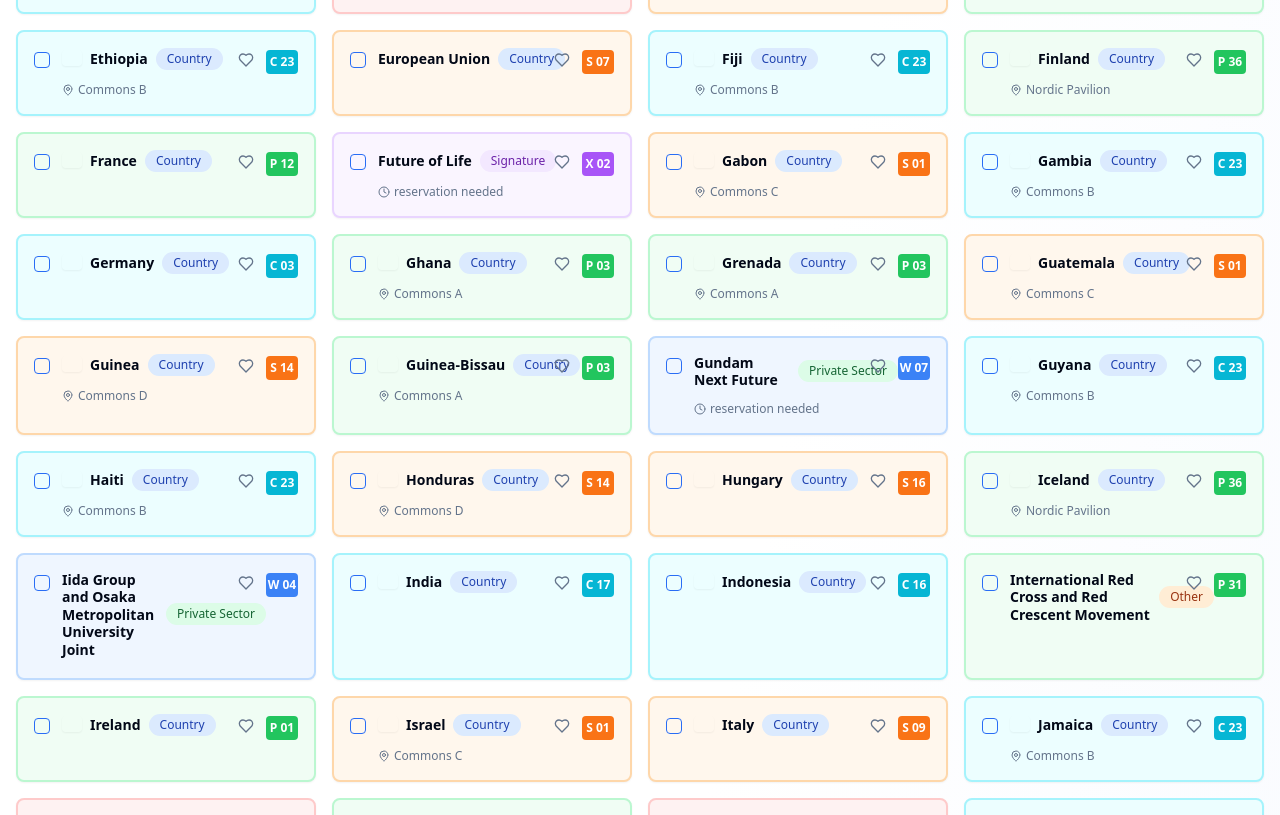
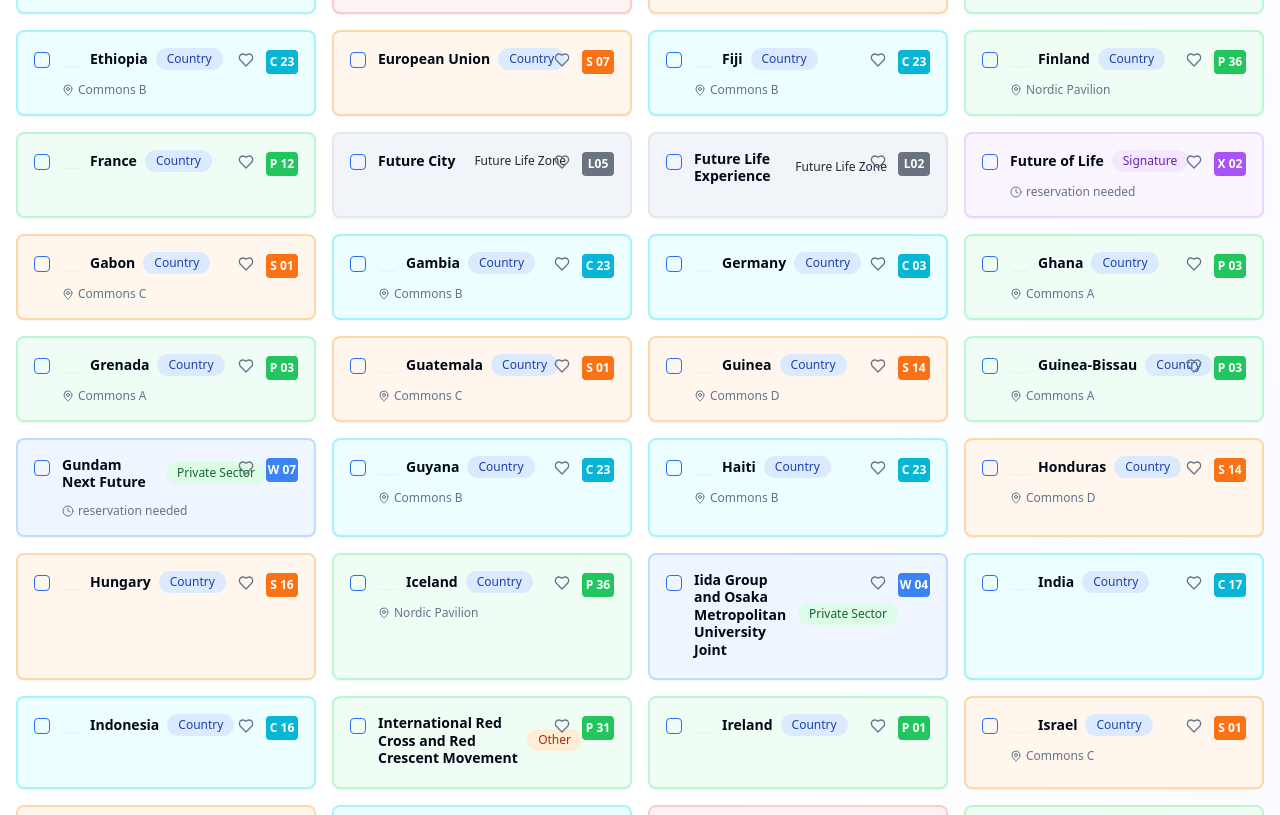
Before and after one commit to ncserny/world-expo-tracker, a React (Vite) app: page / in a window 1280 px wide. Shown: the part 1940-2755 px from the top of the page. Built offline with nearby package versions, Linux system fonts and the light colour scheme; some icons are missing.

Commit message:
Add pavilions and color
Add pavilions to pavilions.json and create a new light green color for pavilions starting with L.

```diff
--- a/public/pavilions.json
+++ b/public/pavilions.json
@@ -1603,5 +1603,45 @@
     "pavilion": "Dialogue Theater - sign of life",
     "category": "Signature",
     "visited": false
+  },
+  {
+    "id": "212",
+    "pavilionCode": "L02",
+    "pavilion": "Future Life Experience",
+    "category": "Future Life Zone",
+    "visited": false,
+    "zone": "B-1"
+  },
+  {
+    "id": "213",
+    "pavilionCode": "L03",
+    "pavilion": "TEAM EXPO Pavilion",
+    "category": "Future Life Zone",
+    "visited": false,
+    "zone": "A-1"
+  },
+  {
+    "id": "214",
+    "pavilionCode": "L04",
+    "pavilion": "Mobility Experience",
+    "category": "Future Life Zone",
+    "visited": false,
+    "zone": "B-1"
+  },
+  {
+    "id": "215",
+    "pavilionCode": "L05",
+    "pavilion": "Future City",
+    "category": "Future Life Zone",
+    "visited": false,
+    "zone": "A-1"
+  },
+  {
+    "id": "216",
+    "pavilionCode": "L07",
+    "pavilion": "Junior SDGs Camp",
+    "category": "Future Life Zone",
+    "visited": false,
+    "zone": "A-2"
   }
 ]
--- a/src/index.css
+++ b/src/index.css
@@ -41,6 +41,7 @@ All colors MUST be HSL.
     --expo-signature: 280 65% 85%;
     --expo-private: 120 60% 85%;
     --expo-other: 40 85% 85%;
+    --expo-future-life: 120 80% 90%;
 
     /* Gradients */
     --gradient-expo: linear-gradient(135deg, hsl(220, 91%, 56%), hsl(260, 85%, 65%));
```
